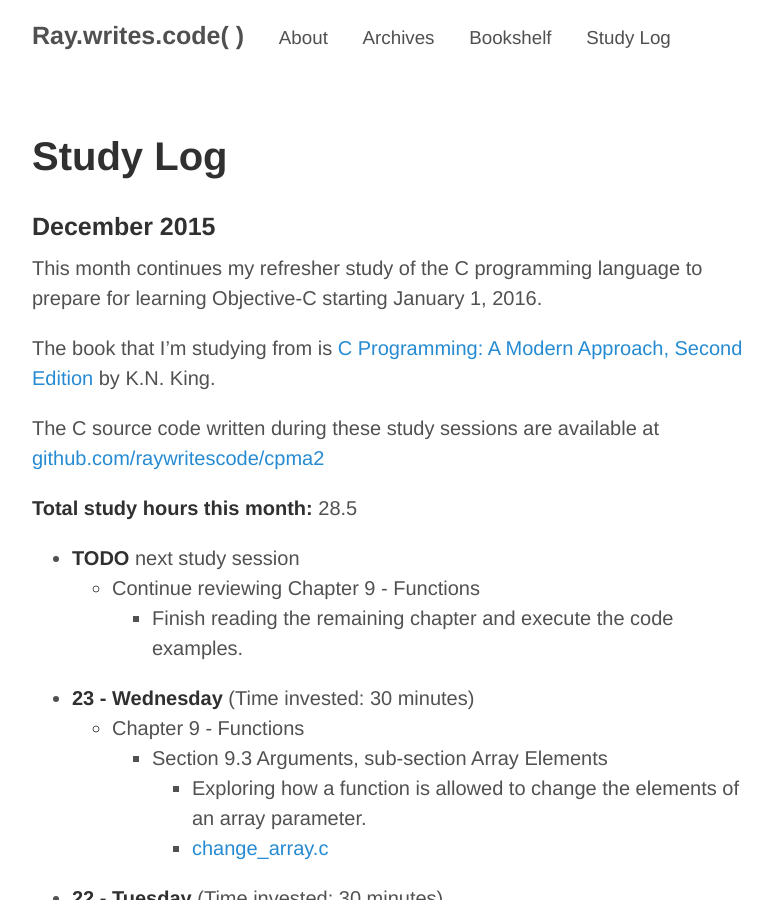
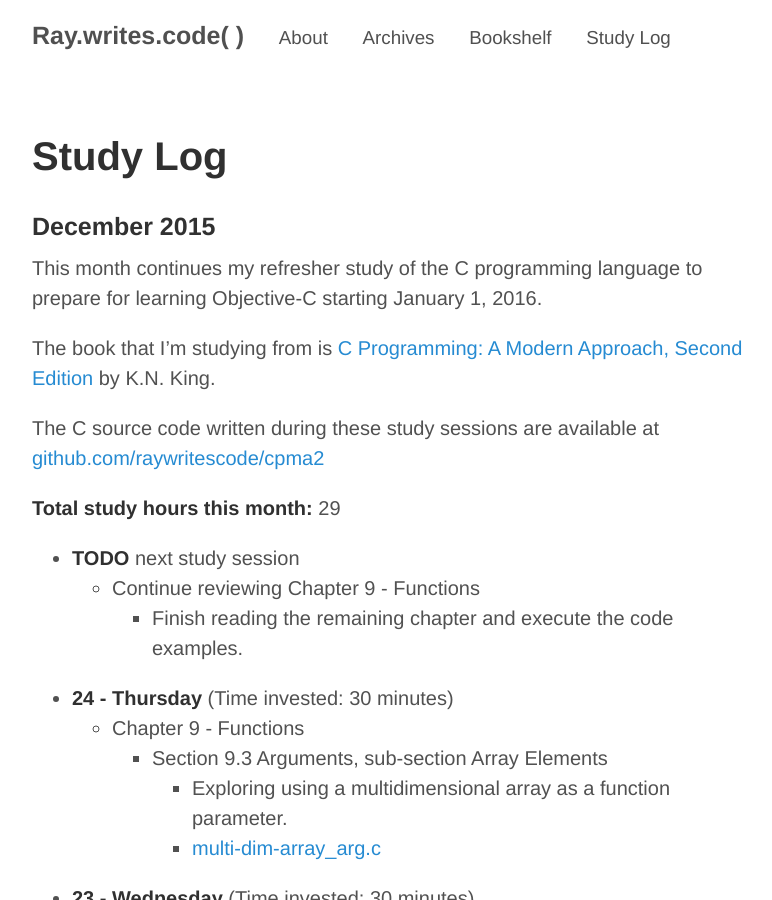
Before and after one commit to raywritescode/raywritescode.github.io, a Jekyll site: the page built from studylog.md, in a window 1280 px wide and 900 px high. Shown: the whole window, without its empty margins (248-1020 px from the left). Built offline with Jekyll 4.4.1, drawn with Linux system fonts in a browser that asks for light colours; Markdown is read by kramdown in place of the engine named in the settings.

Commit message:
Updated studylog.md - Study session (30 minutes) Thursday 2015-12-24

```diff
--- a/studylog.md
+++ b/studylog.md
@@ -11,11 +11,17 @@ The book that I'm studying from is [C Programming: A Modern Approach, Second Edi
 
 The C source code written during these study sessions are available at [github.com/raywritescode/cpma2](https://github.com/raywritescode/cpma2)
 
-**Total study hours this month:** 28.5
+**Total study hours this month:** 29
 
 * **TODO** next study session
    - Continue reviewing Chapter 9 - Functions
       * Finish reading the remaining chapter and execute the code examples.
+
+* **24 - Thursday** (Time invested: 30 minutes)
+   - Chapter 9 - Functions
+      * Section 9.3 Arguments, sub-section Array Elements
+         - Exploring using a multidimensional array as a function parameter.
+         - [multi-dim-array_arg.c](https://github.com/raywritescode/cpma2/blob/183734364152c954e01c9708c45b0697cb76a0ab/ch09/review/multi_dim_array_arg.c)
 
 * **23 - Wednesday** (Time invested: 30 minutes)
    - Chapter 9 - Functions
```
